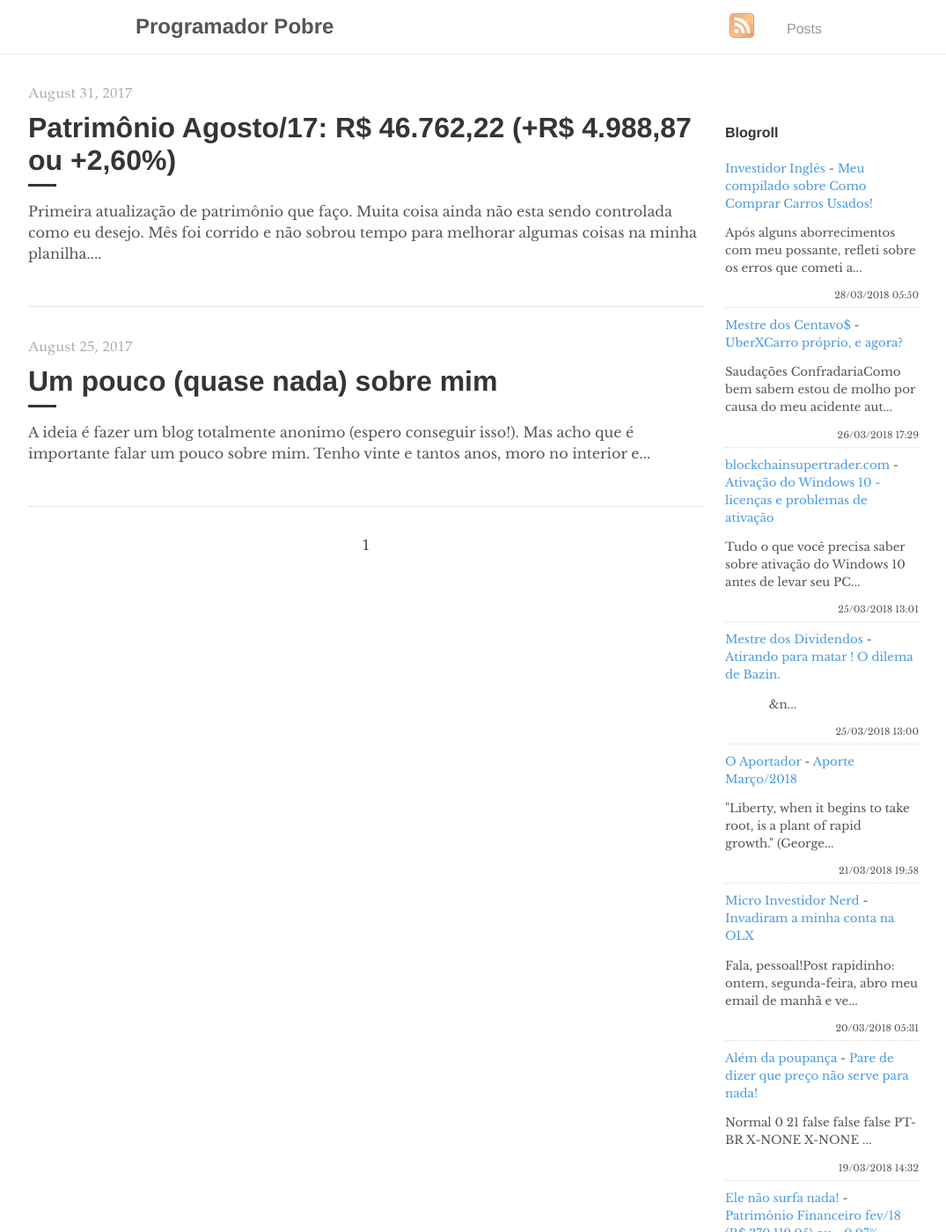
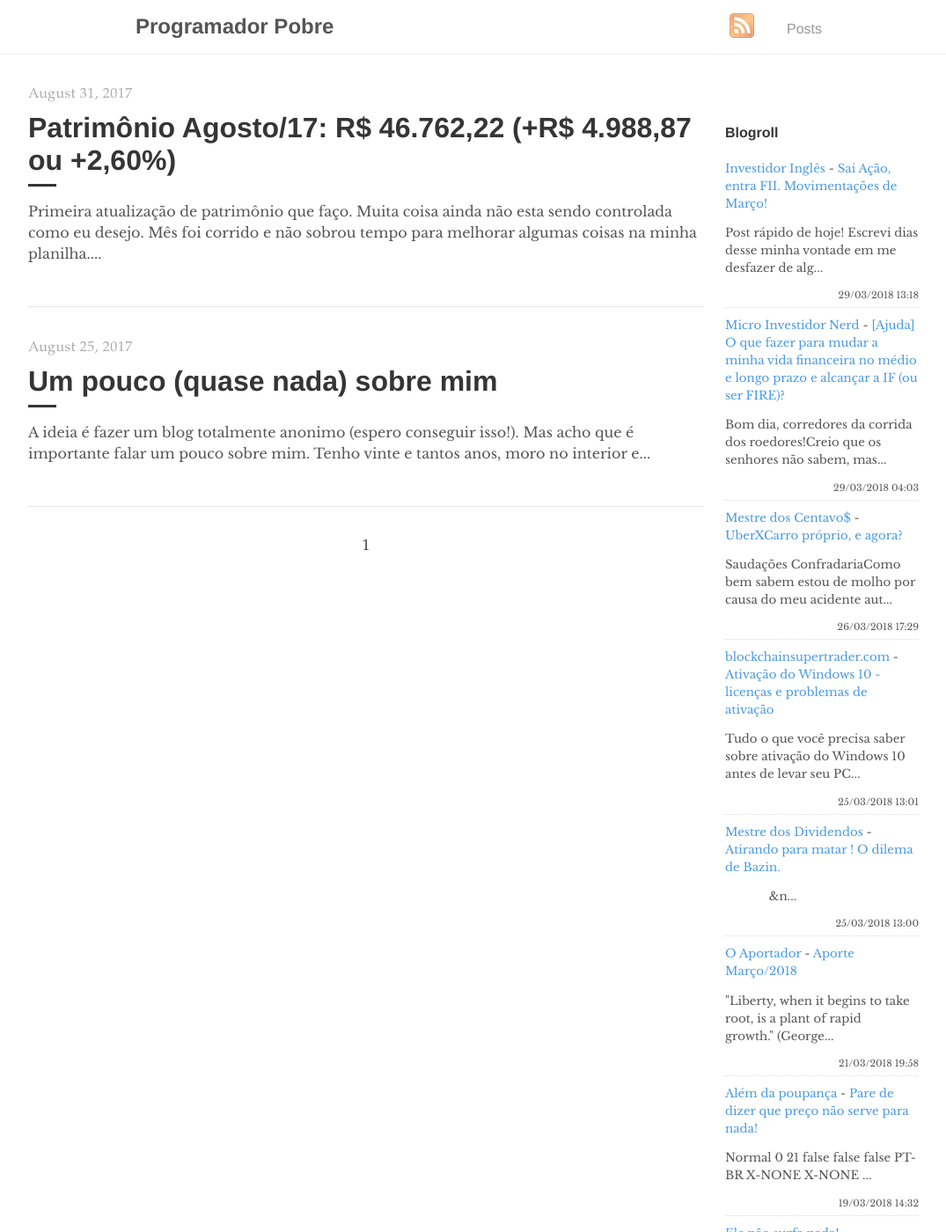
Before and after one commit to programadorpobre/programadorpobre.github.io, a Jekyll site: the page built from index.html, in a window 1280 px wide and 1400 px high. Shown: the whole window at 88% size, without its empty margins (96-1171 px from the left). Built offline with Jekyll 4.4.1, drawn with Linux system fonts in a browser that asks for light colours; the list of posts is cut into pages by our own code; comment, search, counter and statistics services are not loaded.

Commit message:
[ci skip] travis #236

```diff
--- a/_includes/feed-entries.html
+++ b/_includes/feed-entries.html
@@ -1,7 +1,12 @@
 <div class="feed-entry">
-    <a class="feed-entry-site-name" href="https://www.investidoringles.com/">Investidor Inglês</a> - <a class="feed-entry-title" href="https://www.investidoringles.com/2018/03/como-comprar-carros-usados.html">Meu compilado sobre Como Comprar Carros Usados!</a>
-    <p class="feed-entry-summary">Após alguns aborrecimentos com meu possante, refleti sobre os erros que cometi a...</p>
-    <time datetime="2018-03-28T05:50:00.000-03:00">28/03/2018 05:50</time>
+    <a class="feed-entry-site-name" href="https://www.investidoringles.com/">Investidor Inglês</a> - <a class="feed-entry-title" href="https://www.investidoringles.com/2018/03/sai-acao-entra-fii.html">Sai Ação, entra FII.  Movimentações de Março!</a>
+    <p class="feed-entry-summary">Post rápido de hoje!&nbsp;Escrevi dias desse minha vontade em me desfazer de alg...</p>
+    <time datetime="2018-03-29T13:18:00.001-03:00">29/03/2018 13:18</time>
+</div>
+<div class="feed-entry">
+    <a class="feed-entry-site-name" href="https://microinvestidornerd.blogspot.com/">Micro Investidor Nerd</a> - <a class="feed-entry-title" href="https://microinvestidornerd.blogspot.com/2018/03/ajuda-o-que-fazer-para-mudar-minha-vida.html">[Ajuda] O que fazer para mudar a minha vida financeira no médio e longo prazo e alcançar a IF (ou ser FIRE)?</a>
+    <p class="feed-entry-summary">Bom dia, corredores da corrida dos roedores!Creio que os senhores não sabem, mas...</p>
+    <time datetime="2018-03-29T04:03:00.001-07:00">29/03/2018 04:03</time>
 </div>
 <div class="feed-entry">
     <a class="feed-entry-site-name" href="https://mestredoscentavos.blogspot.com/">Mestre dos Centavo$</a> - <a class="feed-entry-title" href="https://mestredoscentavos.blogspot.com/2018/03/uberxcarro-proprio-e-agora.html">UberXCarro próprio, e agora?</a>
@@ -24,11 +29,6 @@
     <time datetime="2018-03-21T19:58:00.001-03:00">21/03/2018 19:58</time>
 </div>
 <div class="feed-entry">
-    <a class="feed-entry-site-name" href="https://microinvestidornerd.blogspot.com/">Micro Investidor Nerd</a> - <a class="feed-entry-title" href="https://microinvestidornerd.blogspot.com/2018/03/invadiram-minha-conta-na-olx-golpe-carro.html">Invadiram a minha conta na OLX</a>
-    <p class="feed-entry-summary">Fala, pessoal!Post rapidinho: ontem, segunda-feira, abro meu email de manhã e ve...</p>
-    <time datetime="2018-03-20T05:31:00.001-07:00">20/03/2018 05:31</time>
-</div>
-<div class="feed-entry">
     <a class="feed-entry-site-name" href="https://alemdapoupanca.blogspot.com/">Além da poupança</a> - <a class="feed-entry-title" href="https://alemdapoupanca.blogspot.com/2018/03/pare-de-dizer-que-preco-nao-serve-para.html">Pare de dizer que preço não serve para nada!</a>
     <p class="feed-entry-summary">       Normal  0      21      false  false  false    PT-BR  X-NONE  X-NONE      ...</p>
     <time datetime="2018-03-19T14:32:00.000-03:00">19/03/2018 14:32</time>
```
